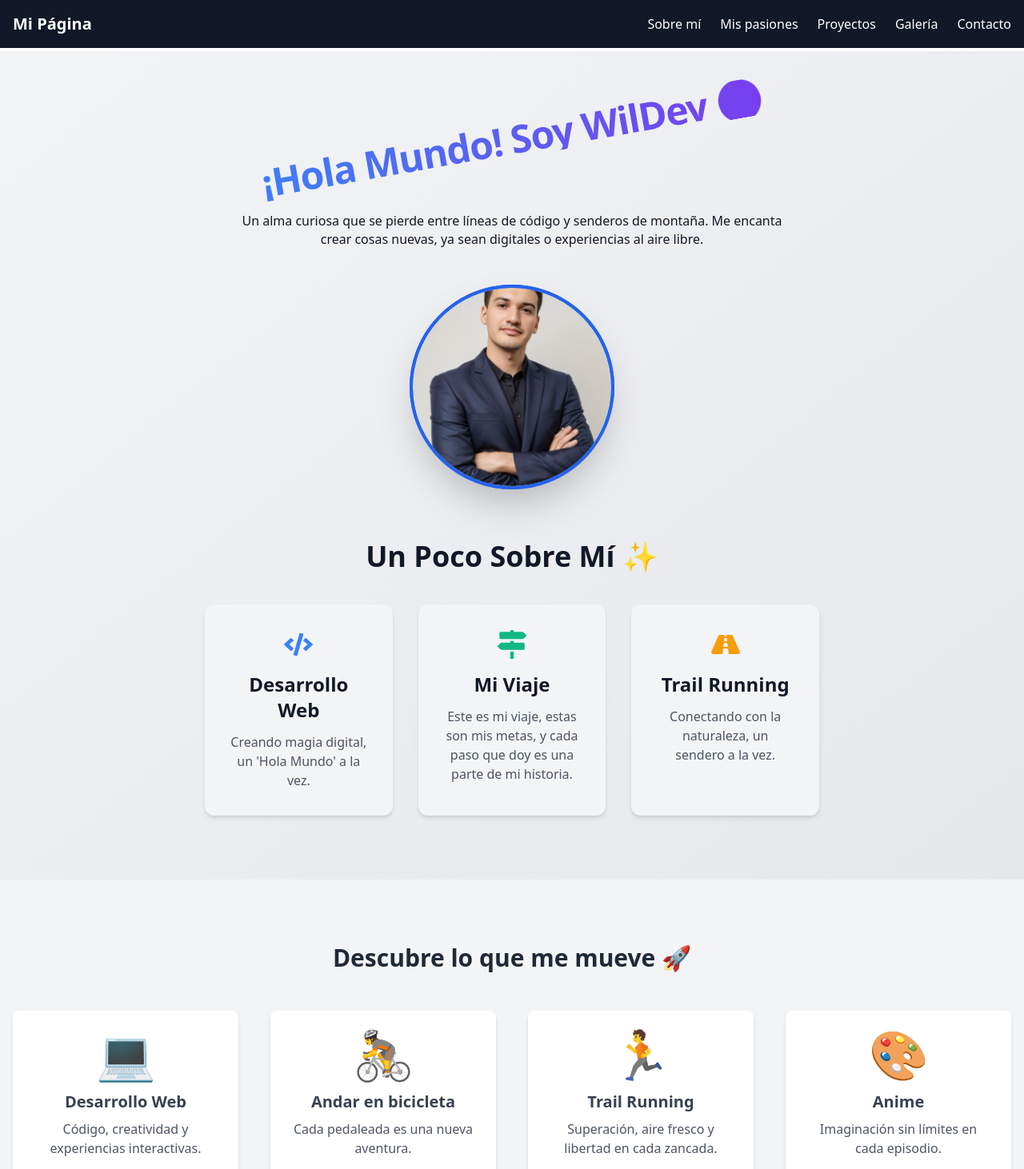
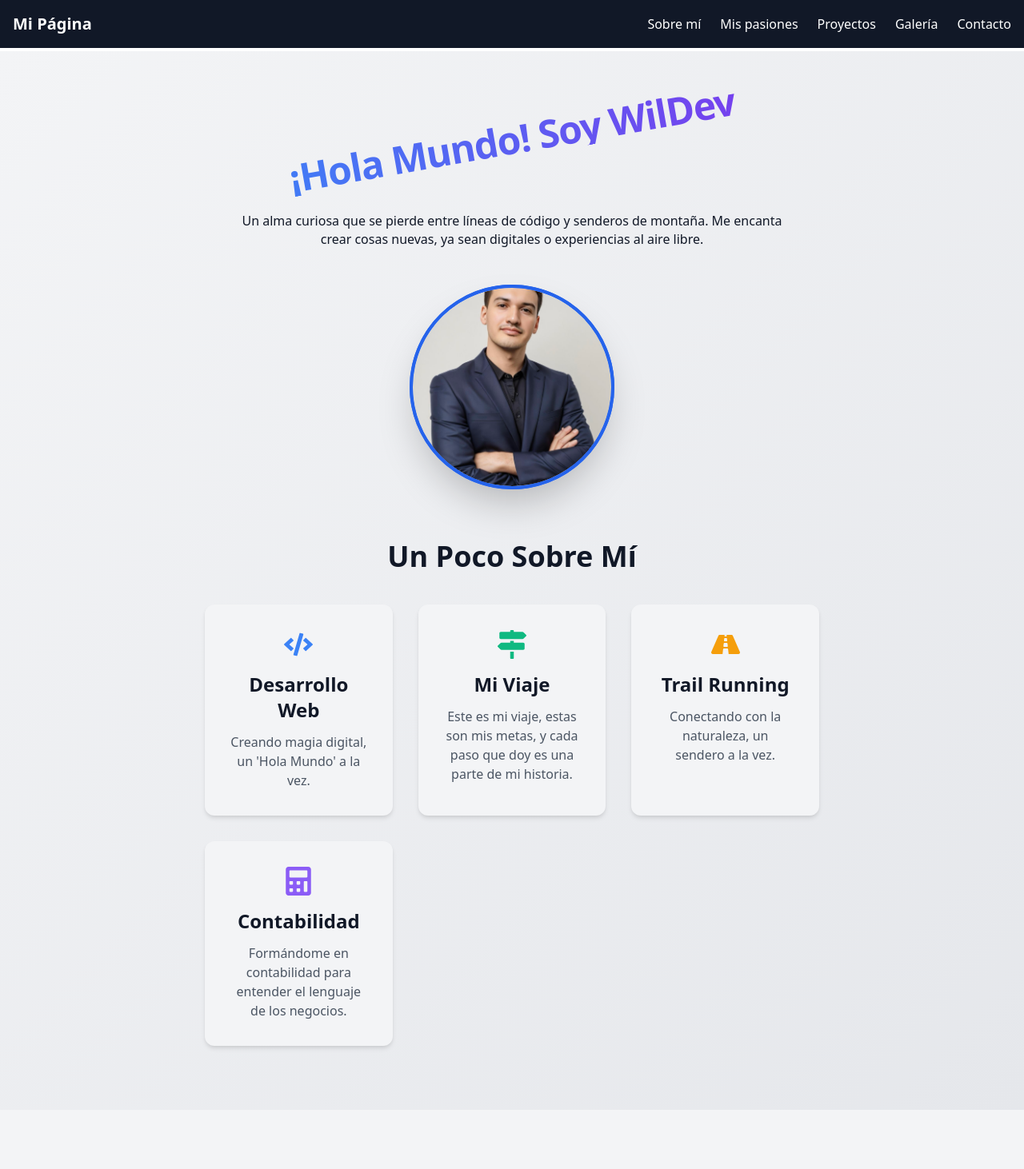
Before and after one commit to WildoFari/My-personal-page, a Next.js app: page / in a window 1280 px wide. Shown: the top 1462 px of the page at 80% size. Built offline with nearby package versions, Linux system fonts and the light colour scheme.

Commit message:
Added accounting section

```diff
--- a/src/sections/About.tsx
+++ b/src/sections/About.tsx
@@ -5,7 +5,7 @@ import profileImage from '../../public/images/profile.jpg';
 import { motion, useAnimation } from 'framer-motion';
 import { useInView } from 'react-intersection-observer';
 import { useEffect } from 'react';
-import { FaCode, FaRoad, FaMapSigns } from 'react-icons/fa';
+import { FaCode, FaRoad, FaMapSigns, FaCalculator } from 'react-icons/fa';
 
 export default function About() {
   const [ref, inView] = useInView({
@@ -77,7 +77,7 @@ export default function About() {
           animate={animation}
           transition={{ duration: 0.8, ease: 'easeOut' }}
         >
-          ¡Hola Mundo! Soy WilDev 🌍
+          ¡Hola Mundo! Soy WilDev
         </motion.h2>
 
         <motion.p
@@ -112,7 +112,7 @@ export default function About() {
 
       <div ref={ref} className="mt-16 max-w-3xl mx-auto">
         <h3 className="text-4xl font-semibold text-center mb-10 text-gray-900 dark:text-white">
-          Un Poco Sobre Mí ✨
+          Un Poco Sobre Mí
         </h3>
         <motion.div
           className="grid grid-cols-1 md:grid-cols-3 gap-8"
@@ -159,6 +159,19 @@ export default function About() {
             <h4 className="text-2xl font-semibold mb-3 text-gray-900 dark:text-white">Trail Running</h4>
             <p className="text-gray-600 dark:text-gray-400">Conectando con la naturaleza, un sendero a la vez.</p>
           </motion.div>
+
+          <motion.div
+            whileHover={{ scale: 1.05 }}
+            transition={{ duration: 0.3 }}
+            className="bg-gray-100 dark:bg-gray-800 rounded-xl p-8 shadow-md hover:shadow-lg flex flex-col items-center text-center"
+            initial={{ opacity: 0, y: 20 }}
+            animate={{ opacity: 1, y: 0 }}
+          >
+            <FaCalculator className="text-4xl text-purple-500 mb-4" />
+            <h4 className="text-2xl font-semibold mb-3 text-gray-900 dark:text-white">Contabilidad</h4>
+            <p className="text-gray-600 dark:text-gray-400">Formándome en contabilidad para entender el lenguaje de los negocios.</p>
+          </motion.div>
+
         </motion.div>
       </div>
     </motion.section>
```
